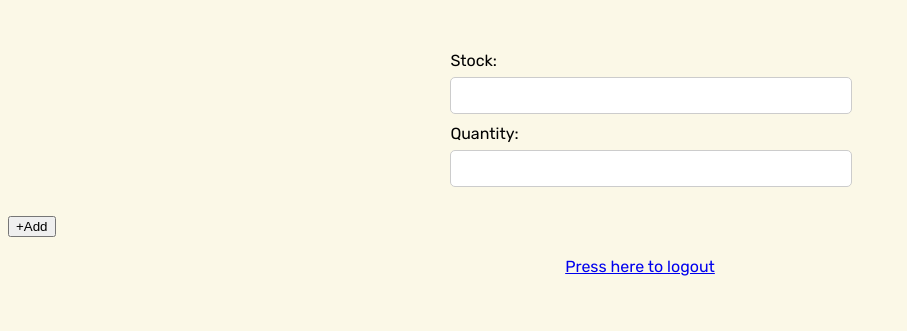
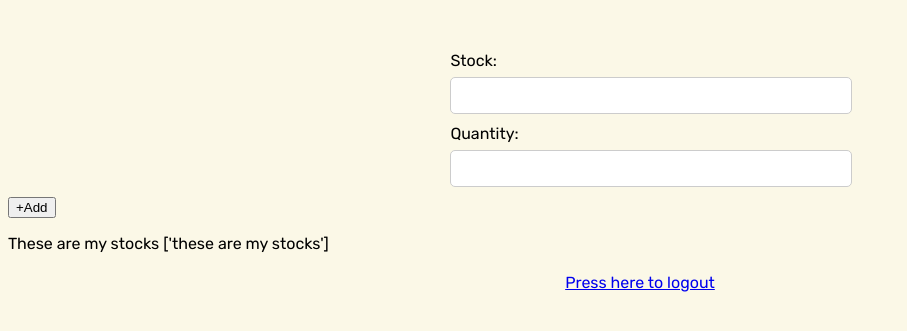
Before and after one commit to mralvern/InvestMates, a Flask app: page /dashboard in a window 1280 px wide. Shown: the part 215-546 px from the top of the page, without its empty margins (0-907 px from the left). Run offline with Flask 3, Linux system fonts and the light colour scheme; a user stored in the database is signed in.

Commit message:
Added a working form into dashboard

```diff
--- a/main.py
+++ b/main.py
@@ -1,4 +1,4 @@
-from flask import Flask, render_template, url_for, redirect
+from flask import Flask, render_template, url_for, redirect, request
 from flask_sqlalchemy import SQLAlchemy
 from flask_login import UserMixin, login_user, LoginManager, login_required, logout_user, current_user
 from flask_wtf import FlaskForm
@@ -7,6 +7,7 @@ from wtforms.validators import InputRequired, Length, ValidationError, Email
 from flask_bcrypt import Bcrypt
 
 app = Flask(__name__)
+stocks = ["these are my stocks"]
 bcrypt = Bcrypt(app)
 app.config['SQLALCHEMY_DATABASE_URI'] = 'sqlite:///database.db'
 app.config['SECRET_KEY'] = 'investmates'
@@ -81,11 +82,26 @@ def login():
     return render_template('login.html', form=form)
 
 
-@app.route('/dashboard', methods=['GET', 'POST'])
+@app.route('/dashboard', methods=['POST',"GET"])
 @login_required
 def dashboard():
-    return render_template('dashboard.html')
+    if request.method == "POST":
+        stocks.append(
+            (
+            request.form.get("Stock"),
+            request.form.get("stockQuantity")
+            )
+        )
+        return redirect(url_for('dashboard'))
+    return render_template('dashboard.html', stocks=stocks)
 
+@app.route('/submit', methods=['POST'])
+def submit():
+    if request.method == 'POST':
+        stock = request.form.get("Stock")
+        quantity = request.form.get("stockQuantity")
+        stocks.append((stock, quantity))
+    return redirect(url_for('dashboard'))
 
 @app.route('/logout', methods=['GET', 'POST'])
 @login_required
--- a/templates/dashboard.html
+++ b/templates/dashboard.html
@@ -17,10 +17,10 @@
         <input type="text" id="Stock" name="Stock">
         <label for="Stock">Quantity:</label>
         <input type="text" id="stockQuantity" name="stockQuantity">
-        <br>
-        <button>+Add</button>
+        <button type="submit">+Add</button>
       </form>
     </div>
+    <p> These are my stocks {{stocks}} </p>
     <a href="{{url_for('logout')}}">Press here to logout</a>
   </body>
 </html>
--- a/templates/logout.html
+++ b/templates/logout.html
@@ -11,7 +11,7 @@
 </head>
 <body>
     <h1>You have been successfully logged out!</h1>
-    <p>Return to <a href = "{{ url_for('home') }}"> home</a></p>
+    <p style="text-align: center;">Return to <a href = "{{ url_for('home') }}"> home</a></p>
 
 </body>
 </html>
```
